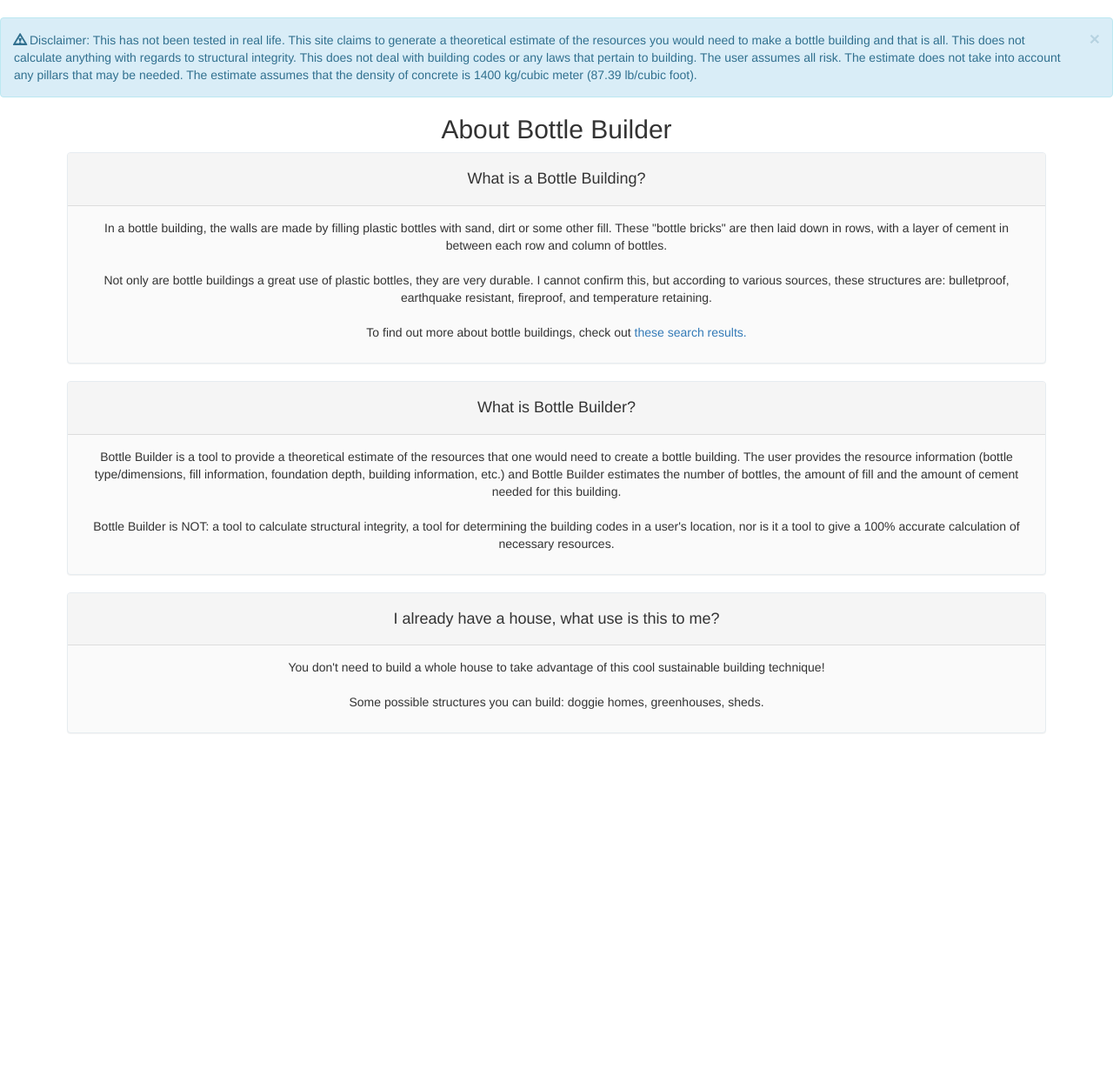
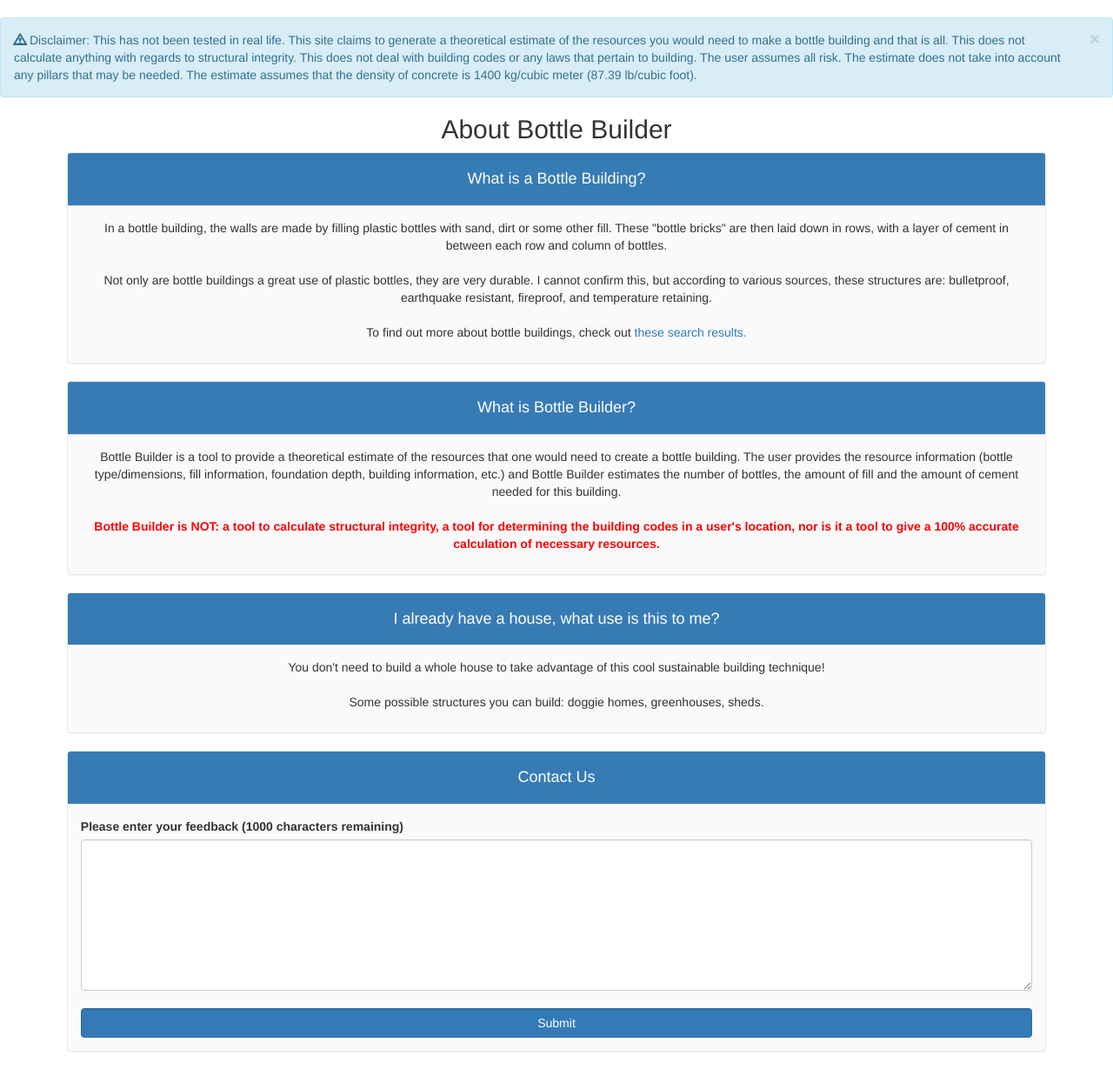
Before and after one commit to andrewnyhus/Bottle-Builder, a Django app: page /about/ in a window 1280 px wide. Shown: the part 52-1281 px from the top of the page at 87% size. Before the commit the page ends 895 px from the top, so only its background shows below. Run offline with Django 3.2, Linux system fonts and the light colour scheme; some libraries are stand-ins or nearby versions.

Commit message:
About page works

```diff
--- a/Bottle_Builder/urls.py
+++ b/Bottle_Builder/urls.py
@@ -21,6 +21,7 @@ from Bottle_Building import views
 urlpatterns = [
     url(r'^$', views.home, name='home'),
     url(r'^about/', views.about, name="about"),
+    url(r'^submit_feedback/', views.submit_feedback, name="submit_feedback"),
 
     url(r'^login_page/', views.login_page, name="login_page"),
     url(r'^login/', views.login, name="login"),
--- a/Bottle_Building/templates/about.html
+++ b/Bottle_Building/templates/about.html
@@ -8,6 +8,19 @@
 
 {% block content %}
 
+  <script>
+    function get_token(){
+      return "{{csrf_token}}";
+    }
+  </script>
+
+
+  <style>
+    .panel-default>.panel-heading{
+      background-color: rgb(55, 123, 181);
+      color: white;
+    }
+  </style>
 
   <h2 align="center"> About Bottle Builder </h2>
 
@@ -45,7 +58,7 @@
         <p align="center">
           Bottle Builder is a tool to provide a theoretical estimate of the resources that one would need to create a bottle building. The user provides the resource information (bottle type/dimensions, fill information, foundation depth, building information, etc.) and Bottle Builder estimates the number of bottles, the amount of fill and the amount of cement needed for this building.
           <br><br>
-          Bottle Builder is NOT: a tool to calculate structural integrity, a tool for determining the building codes in a user's location, nor is it a tool to give a 100% accurate calculation of necessary resources.
+          <b style="color: red;">Bottle Builder is NOT: a tool to calculate structural integrity, a tool for determining the building codes in a user's location, nor is it a tool to give a 100% accurate calculation of necessary resources.</b>
         </p>
       </div>
 
@@ -72,4 +85,35 @@
     </div>
   </div>
 
+
+  <!-- Contact Us -->
+  <div class="panel-div">
+    <div class="panel panel-default">
+
+      <div class="panel-heading">
+        <h4 align="center"> Contact Us </h2>
+      </div>
+
+      <div class="panel-body">
+        <form id="contact_us_form" onsubmit="submit_form(); return false;">
+
+          <script src="/static/about/js/validate_and_submit_form.js"></script>
+
+          <!-- Feedback Input -->
+          <label for="feedback_input" id="feedback_input_label">Please enter your feedback (1000 characters remaining)</label>
+          <textarea class="form-control" id="feedback_input" maxlength="1000" rows="8"></textarea>
+          <br>
+
+          <!-- Submit Button -->
+          <input type="submit" class="btn btn-primary form-control" id="feedback_button" value="Submit">
+
+
+        </form>
+      </div>
+
+    </div>
+  </div>
+
+
+
 {% endblock %}
--- a/Bottle_Building/templates/design_bottle_building.html
+++ b/Bottle_Building/templates/design_bottle_building.html
@@ -51,14 +51,14 @@
         <div class="panel-body">
 
 
-          <form id="building_design_form" style="padding-left:10%; padding-right:10%;" >
+          <form id="building_design_form">
               {% csrf_token %}
 
 
 
               {% if user.is_authenticated %}
 
-              <!-- Enter Building Height -->
+              <!-- Enter Building Title -->
               <label for="building_title_input" id="building_title_label">Building Title: (max: 40 characters)</label>
               <input type="text" maxLength="40" class="form-control" id="building_title_input" required><br>
 
--- a/Bottle_Building/views.py
+++ b/Bottle_Building/views.py
@@ -82,6 +82,36 @@ def home(request):
 
 def about(request):
     return render(request, "about.html")
+
+@api_view(['POST'])
+@permission_classes((AllowAny, ))
+def submit_feedback(request):
+    try:
+        feedback = request.data["feedback"]
+        # if feedback is invalid, return invalid response,
+        # otherwise, send email with feedback
+        if len(feedback) == 0:
+            return Response("Feedback is empty", status=status.HTTP_400_BAD_REQUEST)
+        elif len(feedback) > 1000:
+            return Response("Feedback exceeds 1000 characters", status=status.HTTP_400_BAD_REQUEST)
+        else:
+
+            subject = ""
+            # if user is authenticated, include user info
+            # otherwise, just send it anonymously
+            if request.user.is_active and request.user.is_authenticated:
+                username = str(request.user.username)
+                email = str(request.user.email)
+                subject = 'Feedback from "'+username+'" ('+email+')'
+            else:
+                subject = 'Anonymous feedback'
+
+            # send email to admin email with feedback
+            send_email(get_email_address(), subject, feedback)
+            return Response("Feedback Submitted Successfully!", status=status.HTTP_200_OK)
+
+    except Exception as exc:
+        return Response("Error Submitting Feedback", status=status.HTTP_500_INTERNAL_SERVER_ERROR)
 
 def send_email(recipient, subject, message_body):
     # help from http://www.tutorialspoint.com/python3/python_sending_email.htm
```
Also changed, not shown: 1 other file.
